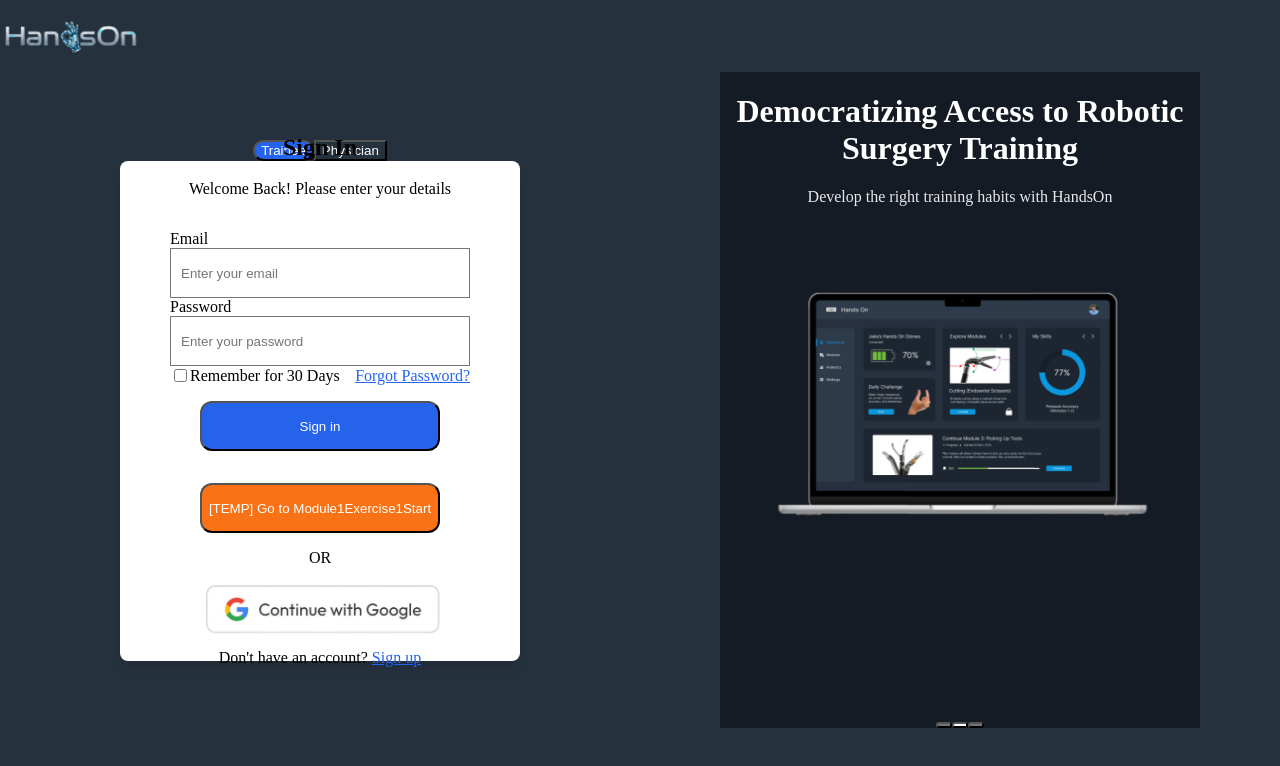
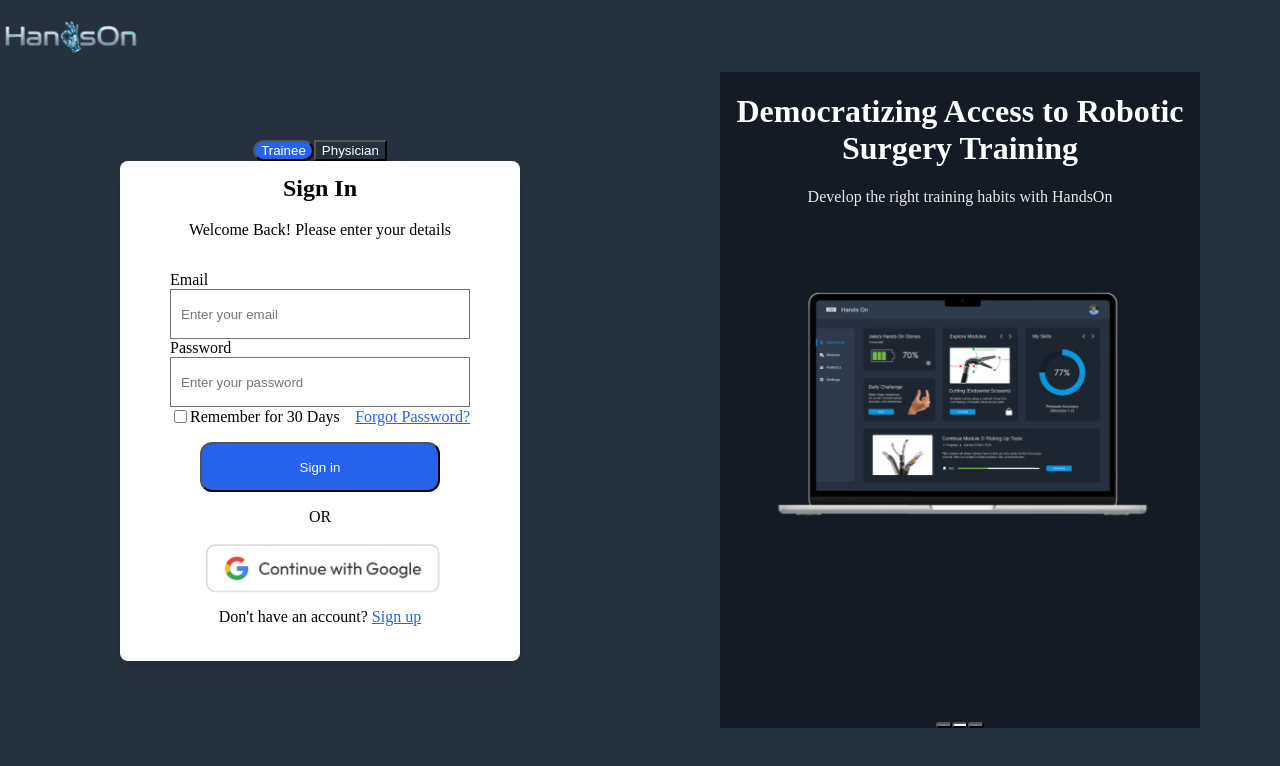
Before and after one commit to jake-riina/Hands-On-Robotic-Surgery-Training, a React (Vite) app: page / in a window 1280 px wide. Shown: the top 766 px of the page. Built offline with nearby package versions, Linux system fonts and the light colour scheme.

Commit message:
took out temp button

```diff
--- a/src/pages/LoginTraineeV1.tsx
+++ b/src/pages/LoginTraineeV1.tsx
@@ -248,39 +248,6 @@
             </div>
           </form>
 
-          {/* ============================================
-              TEMPORARY DESIGN BUTTON - DELETE THIS SECTION
-              ============================================
-              This button is for design/testing purposes only.
-              Remove this entire section (including comments) when no longer needed.
-              ============================================ */}
-          <div
-            style={{
-              minWidth: '0',
-              width: '60%',
-              margin: '1rem auto',
-            }}
-          >
-            <button
-              onClick={() => navigate('/module/1/exercise/1/start')}
-              type="button"
-              className="bg-orange-500 text-white font-medium hover:bg-orange-600 transition-colors w-full"
-              style={{
-                backgroundColor: '#f97316',
-                color: 'white',
-                height: '50px',
-                borderRadius: '0.75rem',
-                boxSizing: 'border-box',
-                padding: '0px'
-              }}
-            >
-              [TEMP] Go to Module1Exercise1Start
-            </button>
-          </div>
-          {/* ============================================
-              END OF TEMPORARY DESIGN BUTTON SECTION
-              ============================================ */}
-
 
           {/* OR Separator */}
           <div className="flex items-center my-6">
```
